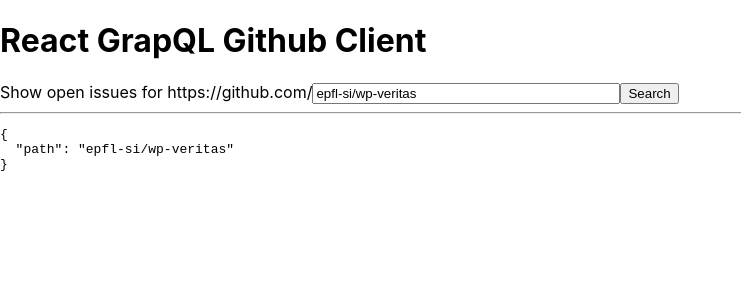
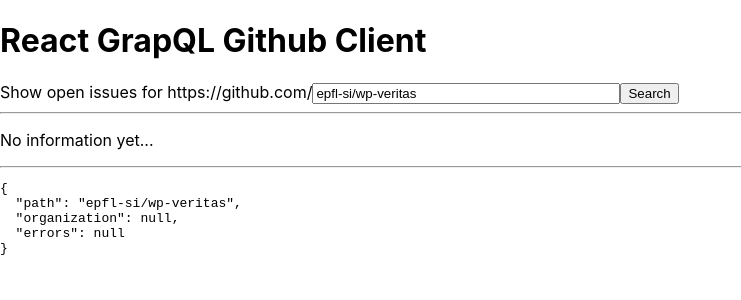
Before and after one commit to GregLeBarbar/github-graphql-react-client, a React (Create React App) app: page / in a window 1280 px wide. Shown: the top 300 px of the page, without its empty margins (0-741 px from the left). Built offline with nearby package versions, Linux system fonts and the light colour scheme; no server answers.

Commit message:
Step2: Manage organization

```diff
--- a/src/App.js
+++ b/src/App.js
@@ -1,12 +1,15 @@
 import React, { Component } from "react";
 import { axiosGitHubGraphQL } from "./components/axios";
 import { GET_ORGANIZATION } from "./components/query";
+import { Organization } from "./components/organization";
 
 class App extends Component {
   // Au lieu de définir l'état dans le constructeur
   // https://github.com/the-road-to-learn-react/react-alternative-class-component-syntax
   state = {
     path: "epfl-si/wp-veritas",
+    organization: null,
+    errors: null,
   };
 
   // La méthode componentDidMount du cycle de vie de React
@@ -17,9 +20,21 @@ class App extends Component {
   }
 
   onFetchFromGitHub = () => {
-    axiosGitHubGraphQL
-      .post("", { query: GET_ORGANIZATION })
-      .then((result) => console.log(result));
+    axiosGitHubGraphQL.post("", { query: GET_ORGANIZATION }).then((result) =>
+      // ici la solution du livre est un peu différente.
+      // je ne sais pas pourquoi, il préfère retourner
+      // une méthode plutôt que directement l'objet
+      //
+      // this.setState(() => ({
+      //   organization: result.data.data.organization,
+      //   errors: result.data.errors,
+      //   })),
+      //
+      this.setState({
+        organization: result.data.data.organization,
+        errors: result.data.errors,
+      })
+    );
   };
 
   onSubmit = (event) => {
@@ -40,7 +55,7 @@ class App extends Component {
   };
 
   render() {
-    const { path } = this.state;
+    const { path, organization, errors } = this.state;
     const TITLE = "React GrapQL Github Client";
     return (
       <div>
@@ -56,7 +71,12 @@ class App extends Component {
           />
           <button type="submit">Search</button>
         </form>
-
+        <hr />
+        {organization ? (
+          <Organization organization={organization} errors={errors} />
+        ) : (
+          <p>No information yet...</p>
+        )}
         <hr />
         {/* Afficher l'état du composant: */}
         <div>
--- /dev/null
+++ b/src/components/organization.js
@@ -0,0 +1,20 @@
+const Organization = ({ organization, errors }) => {
+  if (errors) {
+    return (
+      <p>
+        <strong>Something went strong:</strong>&nbsp;
+        {errors.map((error) => error.message).join("")}
+      </p>
+    );
+  }
+  return (
+    <div>
+      <p>
+        <strong>Issues from Organization</strong>&nbsp;
+        <a href={organization.url}>{organization.name}</a>
+      </p>
+    </div>
+  );
+};
+
+export { Organization };
--- a/src/components/query.js
+++ b/src/components/query.js
@@ -6,3 +6,5 @@ const GET_ORGANIZATION = `
   }
 }
 `;
+
+export { GET_ORGANIZATION };
```
Also changed, not shown: 1 other file (tests, documents, lock files or other folders).
